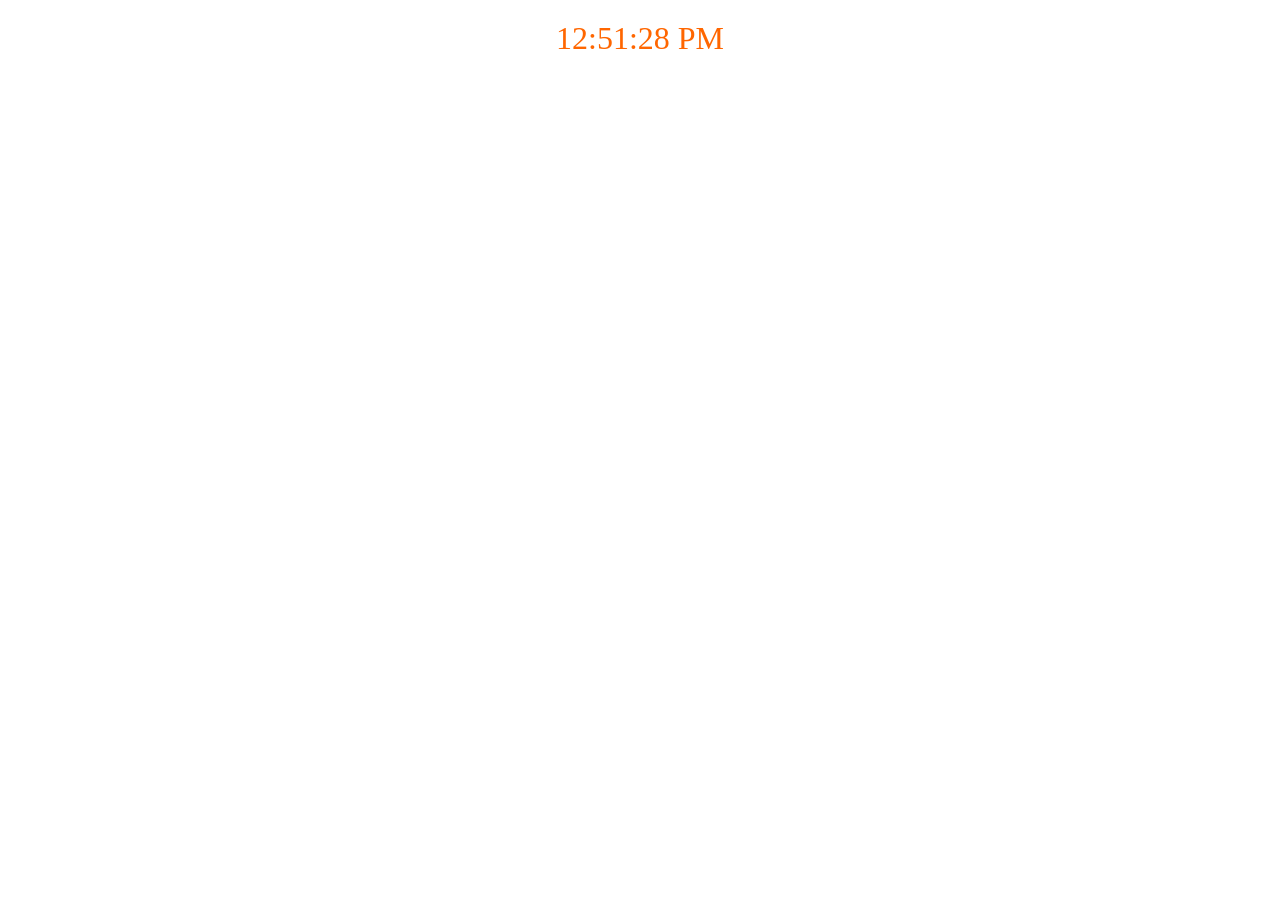
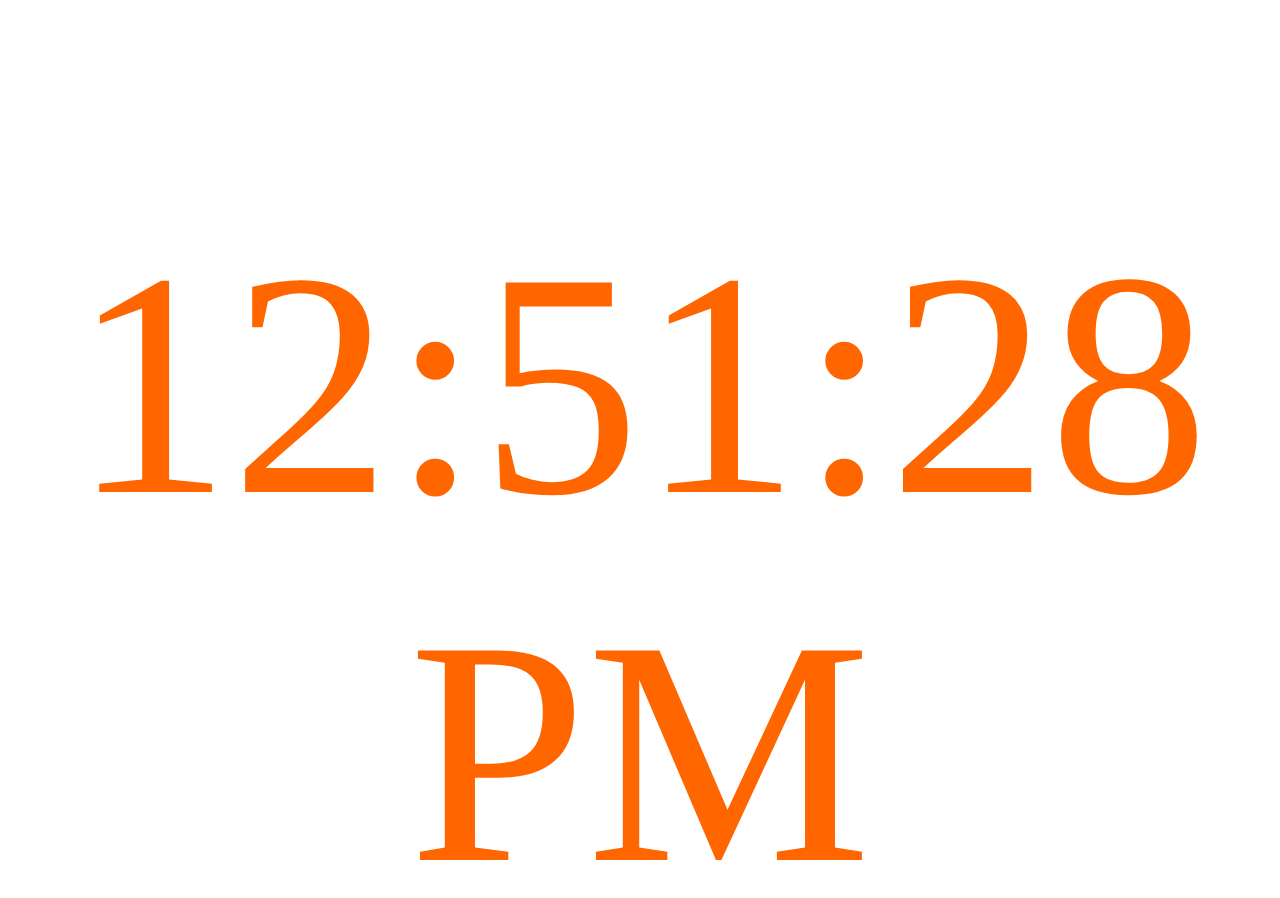
Before and after one commit to nylormysterious/digital-clock-plainred, a plain HTML site: page index.html in a window 1280 px wide. Before the commit the page ends 800 px from the top, so only its background shows below. Drawn offline with Linux system fonts and the light colour scheme.

Commit message:
digital clock plainred

```diff
--- a/index.html
+++ b/index.html
@@ -6,10 +6,10 @@
     <title>Digital Clock</title>
     <style>
         #clock {
-            font-size: 2em;
+            font-size: 20em;
             color: #ff6600;
             text-align: center;
-            margin-top: 20px;
+            margin-top: 200px;
         }
     </style>
 </head>
```
